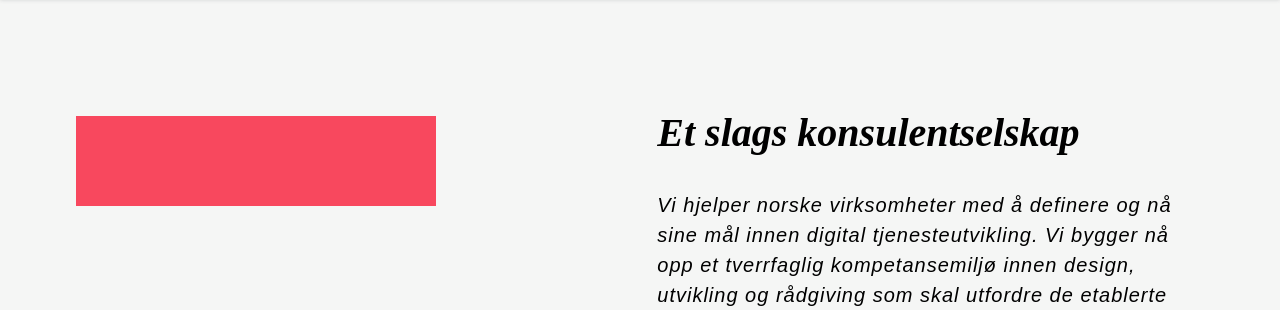
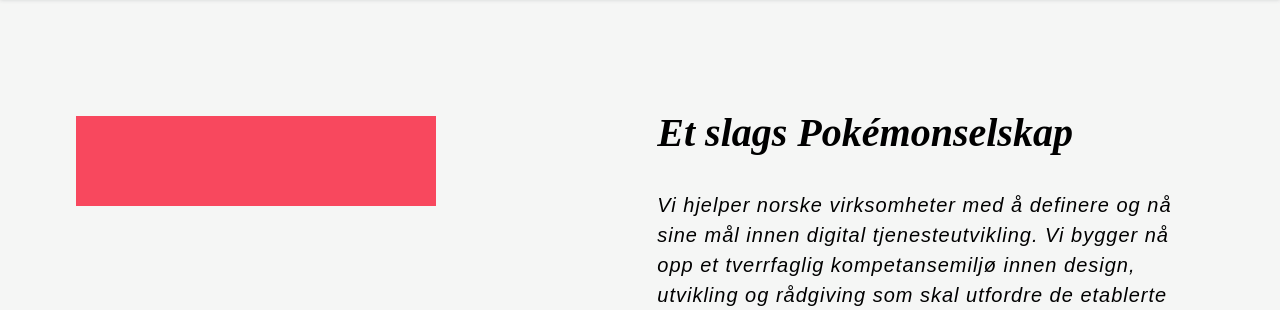
Before and after one commit to blankoslo/blankweb, a Django app: page / in a window 1280 px wide. Shown: the part 96-406 px from the top of the page. Run offline with Django 3.2, Linux system fonts and the light colour scheme; data that the repository does not hold is empty; some libraries are stand-ins or nearby versions.

Commit message:
Add laughs

```diff
--- a/web/templates/web/index.html
+++ b/web/templates/web/index.html
@@ -5,7 +5,7 @@
 
 <div class="container" id="intro">
   <div class="half right mobilefull">
-    <h2 class="headingLarge">Et slags konsulent&shy;selskap</h2>
+    <h2 class="headingLarge">Et slags Pokémon&shy;selskap</h2>
     <p class="lead">Vi hjelper norske virksomheter med å definere og nå sine mål innen digital tjenesteutvikling. Vi bygger nå opp et tverrfaglig kompetansemiljø innen design, utvikling og rådgiving som skal utfordre de etablerte sannhetene i konsulentbransjen.</p>
     <p class="lead"><a class="textlink" href="/omoss/">Les mer om Blank</a></p>
   </div>
```
